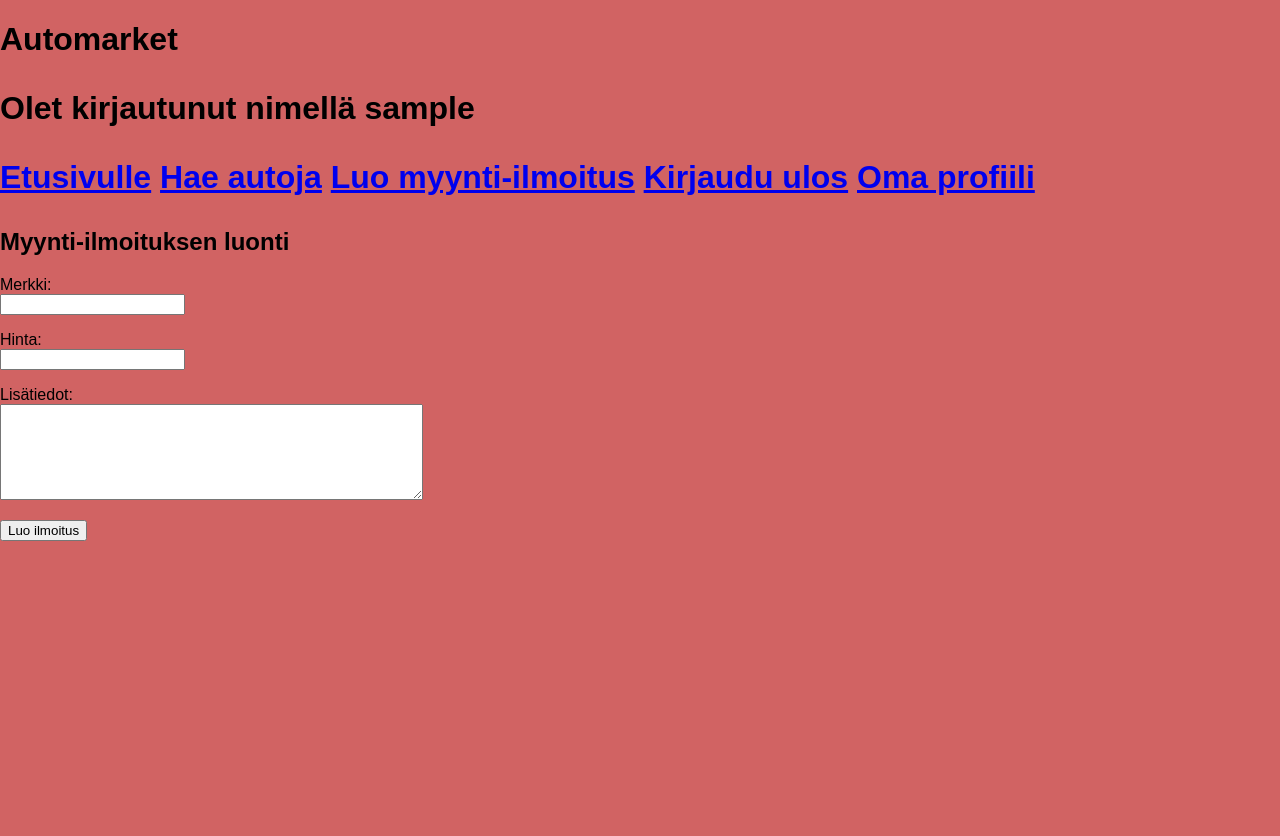
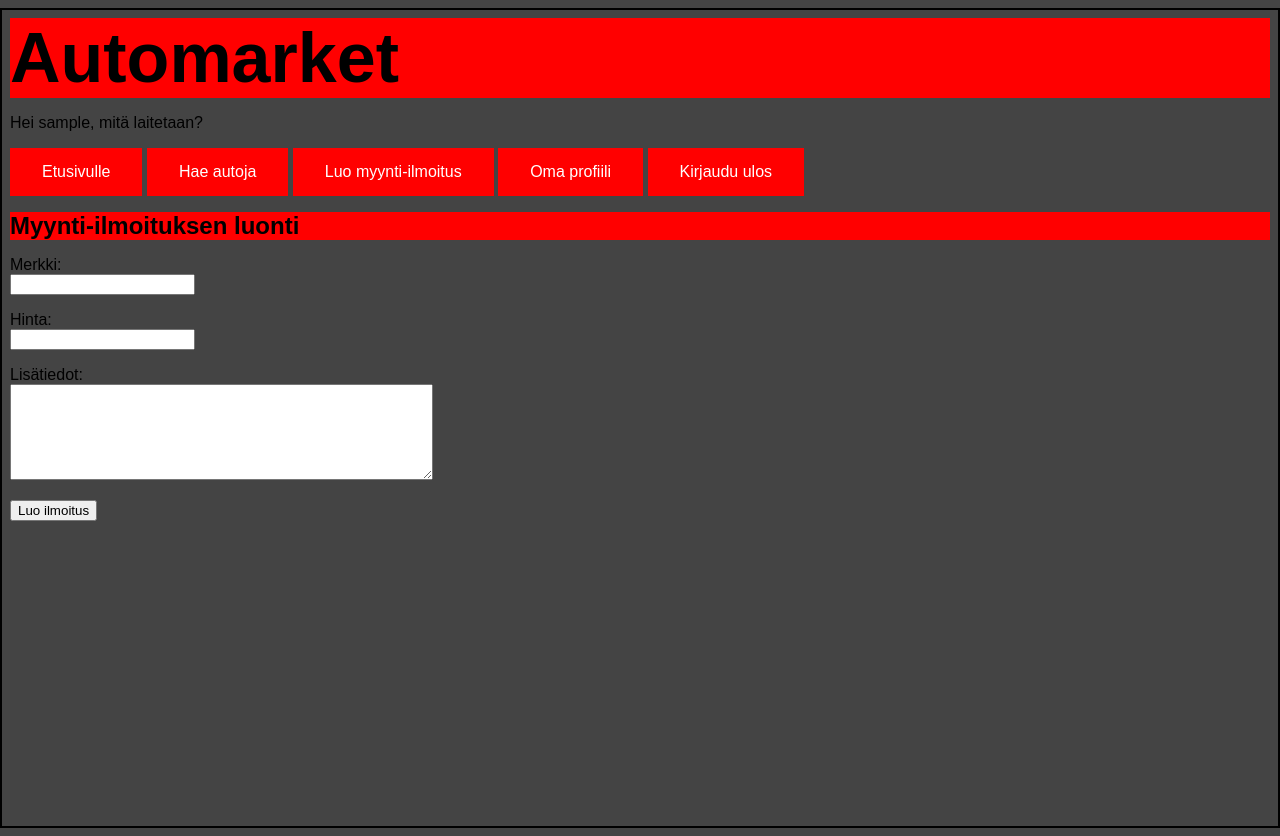
Before and after one commit to iironar/Tietokantaprojekti, a Flask app: page /new_item in a window 1280 px wide. Before the commit the page ends 541 px from the top, so only its background shows below. Run offline with Flask 3, Linux system fonts and the light colour scheme; the visitor is signed in with stand-in values (Sample User, id 1); data that the repository does not hold is empty.

Commit message:
restyled and reorganized pages

```diff
--- a/app.py
+++ b/app.py
@@ -109,7 +109,7 @@ def add_image():
         forbidden_access()
 
     file = request.files["image"]
-    if not file.filename.endswith(".jpg"):
+    if not file.filename.lower().endswith(('.jpg', '.jpeg', '.png')):
             flash("VIRHE: väärä tiedostomuoto")
             return redirect("/images/" + str(item_id))
 
@@ -322,6 +322,13 @@ def create():
     username = request.form["username"]
     password1 = request.form["password1"]
     password2 = request.form["password2"]
+
+    if not username:
+        flash("VIRHE: käyttäjänimi ei voi olla tyhjä")
+        return redirect("/register")
+    if not password1:
+        flash("VIRHE: salasana ei voi olla tyhjä")
+        return redirect("/register")
     if password1 != password2:
         flash("VIRHE: salasanat eivät täsmää")
         return redirect("/register")
@@ -332,5 +339,5 @@ def create():
         flash("VIRHE: tunnus on jo olemassa")
         return redirect("/register")
 
-
+    flash("Tunnus luotu onnistuneesti!")
     return redirect("/")
--- a/static/main.css
+++ b/static/main.css
@@ -1,8 +1,10 @@
 body {
-margin: auto;
-max-width: 100em;
+margin: 0.5em 0;
+padding: 0.5em;
+min-height: 100vh;
+border: 2px solid black;
 font-family: sans-serif;
-background-color: rgb(209, 99, 99);
+background-color: rgb(68, 68, 68);
 }
 
 .item {
@@ -10,6 +12,7 @@ background-color: rgb(209, 99, 99);
   background-color: rgb(214, 213, 213);
   padding: 0.5em;
   margin: 0.5em 0;
+  max-width: 40em;
 }
 
 .error {
@@ -19,3 +22,56 @@ background-color: rgb(209, 99, 99);
   background-color: rgb(0, 0, 0);
   color: rgb(223, 8, 8);
 }
+.button {
+  background-color: red;
+  border: none;
+  color: white;
+  padding: 15px 32px;
+  text-align: center;
+  text-decoration: none;
+  display: inline-block;
+  font-size: 16px;
+  cursor: pointer;
+}
+.bids{
+  border: 2px solid black;
+  background-color: rgb(214, 213, 213);
+  max-width: 25em;
+  line-height: 25px;
+}
+
+.description {
+  border: 2px solid black;
+  background-color: rgb(214, 213, 213);
+  max-width: 25em;
+  line-height: 25px;
+}
+
+h1 {
+  background-color: red;
+  font-size: 70px;
+  font-weight: 600;
+  box-sizing: border-box;
+  margin: 0;
+  padding: 0;
+
+}
+
+h2 {
+
+  background-color: red;
+  font-weight: 600;
+  box-sizing: border-box;
+  margin: 0;
+  padding: 0;
+
+}
+
+.basic_info {
+
+  border: 2px solid black;
+  background-color: rgb(214, 213, 213);
+  max-width: 25em;
+  line-height: 25px;
+
+}
--- a/templates/find_item.html
+++ b/templates/find_item.html
@@ -3,7 +3,7 @@
 {% block title %}Hae autoa{% endblock %}
 
 {%block content%}
-<h2>Hae autoa<h2>
+
   <form action="/find_item" method="get">
       <p>
         <label for="query">Hakusana:</label><br />
--- a/templates/index.html
+++ b/templates/index.html
@@ -5,7 +5,7 @@
 {%block content%}
 <h2> Myynti-ilmoitukset </h2>
 
-<ul>
+
  {% for item in items %}
  <div class="item">
  <a href="/item/{{ item.id }}">{{ item.title }}</a> <br />
@@ -21,6 +21,6 @@
 
  </div>
  {% endfor %}
-</ul>
+
 
 {% endblock %}
--- a/templates/layout.html
+++ b/templates/layout.html
@@ -6,25 +6,28 @@
   <link rel="stylesheet" href="/static/main.css">
 
 </head>
-
+<h1>Automarket</h1>
 <body>
-  <h1>Automarket<h1>
-
   {% if session.username %}
   <p>
-    Olet kirjautunut nimellä {{ session.username }}
+    Hei {{ session.username }}, mitä laitetaan?
+  </p>
+  {% else %}
+  <p>
+    Jos haluat ostaa tai myydä autoja, kirjaudu sisään tai rekisteröidy ilmaiseksi!
   </p>
   {% endif %}
   <p>
-    <a href="/">Etusivulle</a>
-    <a href="/find_item">Hae autoja</a>
+    <a href="/" class="button">Etusivulle</a>
+    <a href="/find_item" class="button">Hae autoja</a>
   {% if session.user_id %}
-    <a href="/new_item">Luo myynti-ilmoitus</a>
-    <a href="/logout">Kirjaudu ulos</a>
-    <a href="/user/{{ session.user_id }}">Oma profiili</a>
+    <a href="/new_item" class="button">Luo myynti-ilmoitus</a>
+    <a href="/user/{{ session.user_id }}" class="button">Oma profiili</a>
+    <a href="/logout" class="button">Kirjaudu ulos</a>
+
   {% else %}
-    <a href="/login">Kirjaudu sisään</a>
-    <a href="/register">Rekisteröidy käyttäjäksi</a>
+    <a href="/login" class="button">Kirjaudu sisään</a>
+    <a href="/register" class="button">Rekisteröidy käyttäjäksi</a>
   {% endif %}
   </p>
 
```
Also changed, not shown: templates/show_item.html (+21 -34 lines).
